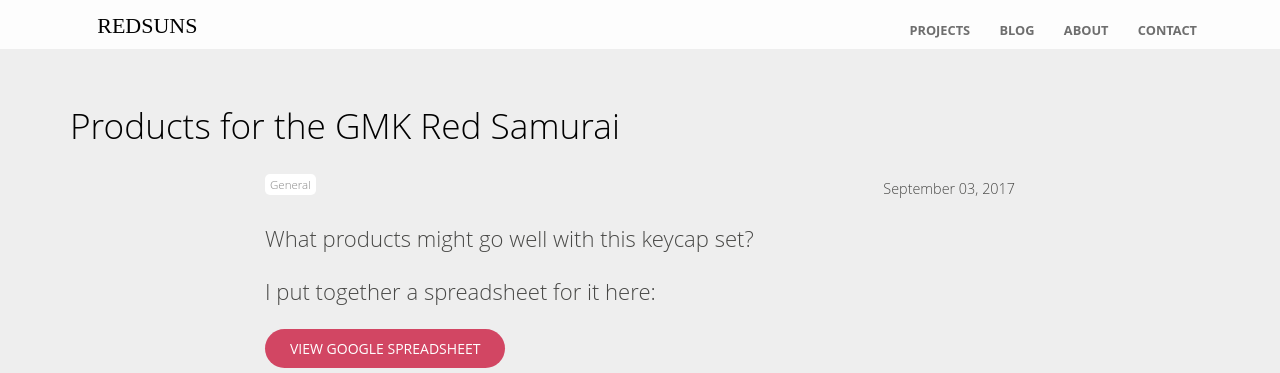
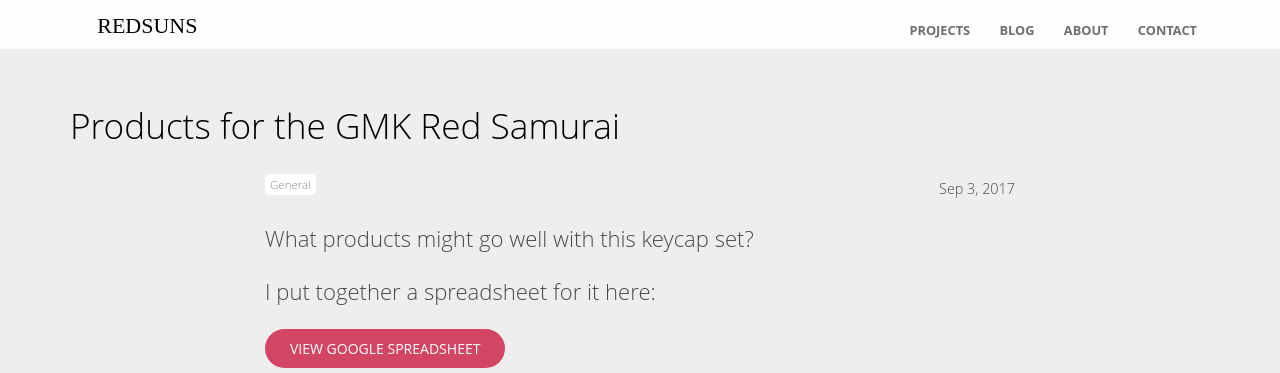
Before and after one commit to RedSunsRMK/redsunsrmk.github.io, a Jekyll site: the page built from _posts/2017-09-03-products-for-the-red-samurai.html, in a window 1280 px wide and 1028 px high. Shown: the top 373 px of the window. Built offline with Jekyll 4.4.1, drawn with Linux system fonts in a browser that asks for light colours.

Commit message:
Update post-title.html

```diff
--- a/_includes/post-title.html
+++ b/_includes/post-title.html
@@ -4,5 +4,5 @@
 			<a href="{{ site.baseurl }}/category/{{ category | slugify }}/">{{ category | capitalize }}</a>
 		</span>
 	{% endfor %}
-	<span class="post-date">{{ include.post.date | date: "%B %d, %Y" }}</span>
+	<span class="post-date">{{ include.post.date | date: "%b %-d, %Y" }}</span>
 </p>
```
